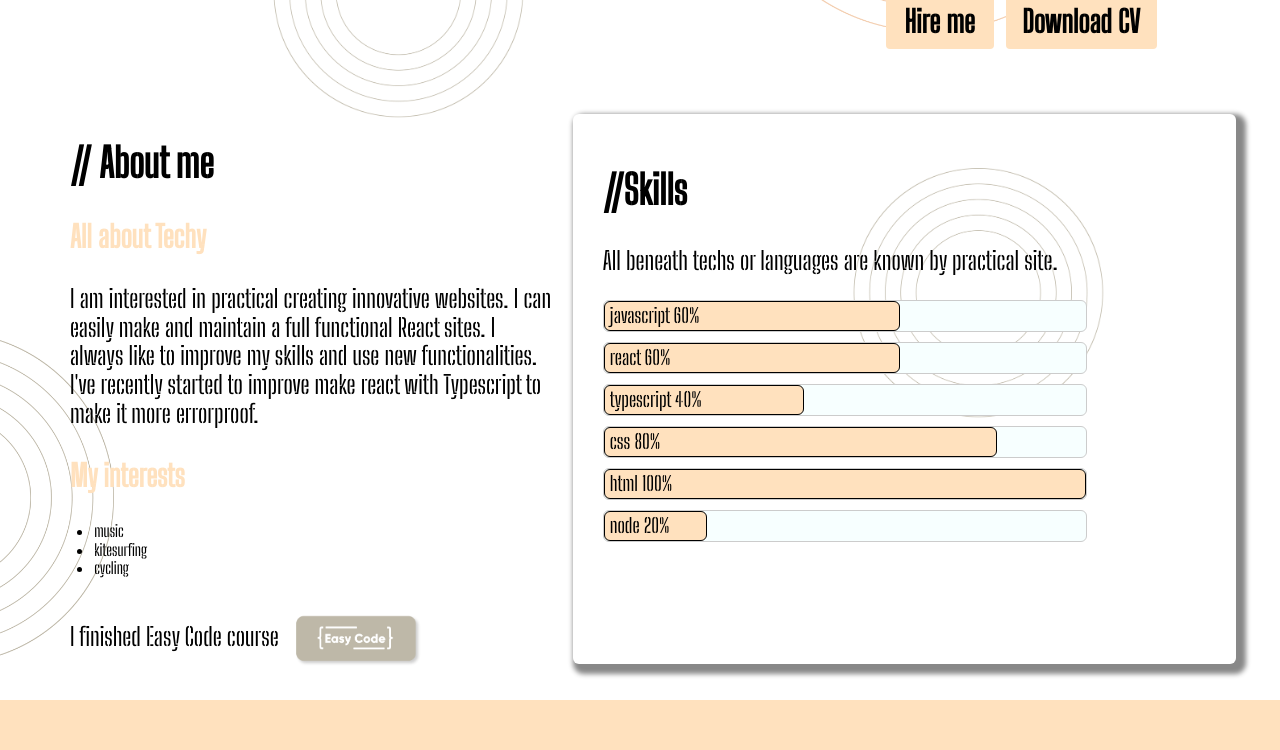
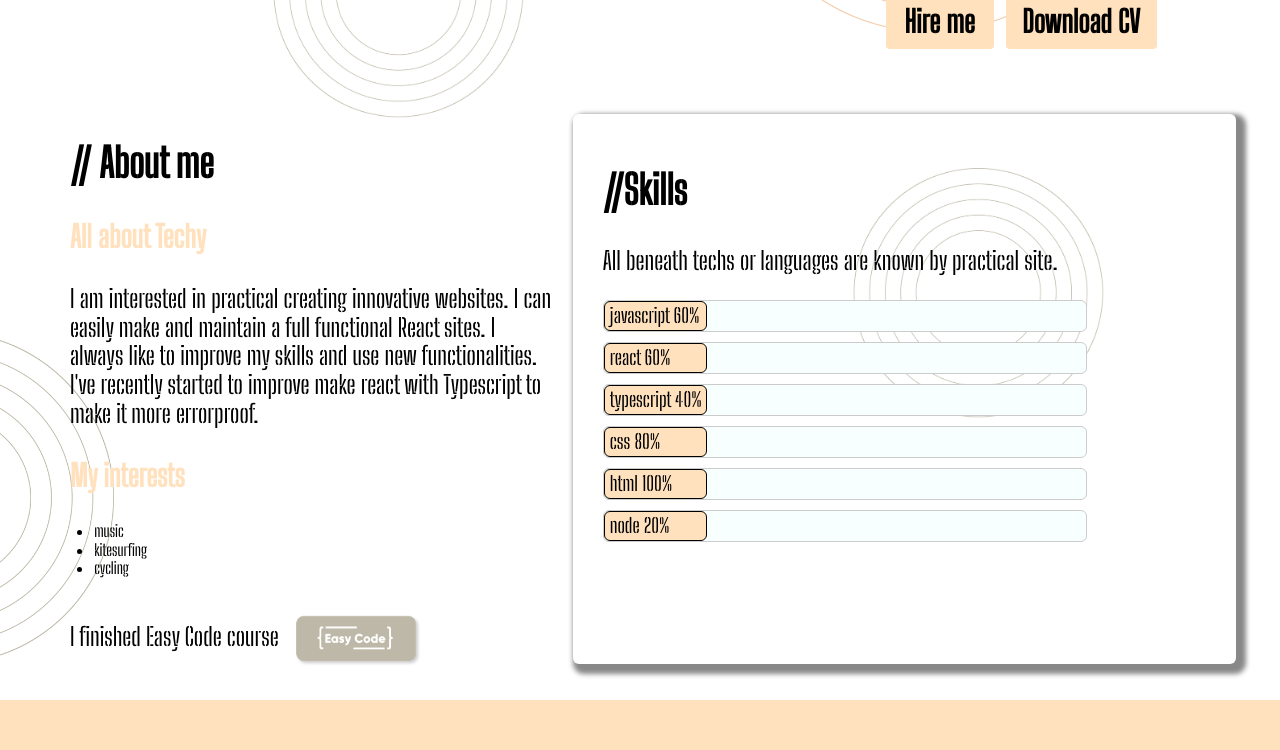
Before and after one commit to marcinfabisiak97/project1PortfolioReact, a React (Create React App) app: page / in a window 1280 px wide. Shown: the part 603-1353 px from the top of the page. Built offline with nearby package versions, Linux system fonts and the light colour scheme.

Commit message:
animation bars

```diff
--- a/src/components/main-upperpartanddownpart/index.js
+++ b/src/components/main-upperpartanddownpart/index.js
@@ -4,23 +4,30 @@ import github from '../../assets/github_icon.png';
 import devicon from '../../assets/dev_icon.png';
 import easycode from '../../assets/easy_code_button.png';
 import cv from '../../assets/cv.pdf';
+import { useState, useRef, useEffect } from 'react';
 const Upperpartanddownpart = ({ aboutref, skillref, myworkref, blogref, contactref }) => {
+    const [scrolled, setScrolled] = useState(false);
+    const dref = useRef(null);
+    const handleScroll = () => {
+        const YPosition = dref.current.getBoundingClientRect().top;
+        const offset = window.scrollY;
+        if (offset > YPosition) {
+            setScrolled(true);
+        } else {
+            setScrolled(false);
+        }
+    };
+    useEffect(() => {
+        window.addEventListener("scroll", handleScroll);
+    });
     const myBar = [
-
-        { 'klas': 'bar-javascript', 'text': 'javascript 60%' },
-        { 'klas': 'bar-react', 'text': 'react 60%' },
-        { 'klas': 'bar-typescript', 'text': 'typescript 40%' },
-        { 'klas': 'bar-css', 'text': 'css 80%' },
-        { 'klas': 'bar-html', 'text': 'html 100%' },
-        { 'klas': 'bar-node', 'text': 'node 20%' },
+        { 'styl': '60%', 'klas': 'bar-javascript', 'text': 'javascript 60%' },
+        { 'styl': '60%', 'klas': 'bar-react', 'text': 'react 60%' },
+        { 'styl': '40%', 'klas': 'bar-typescript', 'text': 'typescript 40%' },
+        { 'styl': '80%', 'klas': 'bar-css', 'text': 'css 80%' },
+        { 'styl': '100%', 'klas': 'bar-html', 'text': 'html 100%' },
+        { 'styl': '20%', 'klas': 'bar-node', 'text': 'node 20%' },
     ]
-    const Bar = (props) => {
-        return (
-            <div className="wrapper-bar">
-                <div className={props.klas}>{props.text}</div>
-            </div>
-        )
-    }
 
     const ButtonMailto = ({ mailto }) => {
         return (
@@ -82,19 +89,25 @@ const Upperpartanddownpart = ({ aboutref, skillref, myworkref, blogref, contactr
                         <li>kitesurfing</li>
                         <li>cycling</li>
                     </ul>
-                    <p>I finished Easy Code course <img src={easycode} /></p>
+                    <p>I finished Easy Code course <img src={easycode} alt="easycode" /></p>
                 </div>
-                <div className="main-wrapper_bars">
+                <div className="main-wrapper_bars" ref={dref}>
                     <h2 id="skills">//Skills</h2>
                     <p>All beneath techs or languages are known by practical site.</p>
                     {
                         myBar.map((el, index) => {
-                            return (<Bar key={index} klas={el.klas} text={el.text} />)
+                            return (
+                                <div className="wrapper-bar" >
+                                    <div key={index} style={{ width: `${(scrolled ? el.styl : "20%")}` }} className={el.klas}>
+                                        {el.text}
+                                    </div>
+                                </div>
+                            )
                         })
                     }
                 </div>
             </div>
-        </div>
+        </div >
     )
 }
 export default Upperpartanddownpart;
--- a/src/components/main-wrapper_tools/index.js
+++ b/src/components/main-wrapper_tools/index.js
@@ -12,7 +12,7 @@ const Mainwrappertools = ({ aboutref, skillref, myworkref, blogref, contactref }
   const [scrolled, setScrolled] = useState(false);
   const ourRef = useRef(null);
   const handleScroll = () => {
-    const YPosition = ourRef.current.getBoundingClientRect().top
+    const YPosition = ourRef.current.getBoundingClientRect().top;
     const offset = window.scrollY;
     if (offset > YPosition) {
       setScrolled(true);
@@ -35,10 +35,10 @@ const Mainwrappertools = ({ aboutref, skillref, myworkref, blogref, contactref }
   ]
 
   return (
-    <div className="main-wrapper_tools" ref={myworkref} ref={ourRef}>
+    <div className="main-wrapper_tools" ref={myworkref} >
       <h2>//Tools</h2>
       <h3>My essentials</h3>
-      <div className="main-tollsicon" >
+      <div className="main-tollsicon" ref={ourRef}>
         {
           myTools.map((el, index) => {
             return (
--- a/src/styles/mixins.scss
+++ b/src/styles/mixins.scss
@@ -1,12 +1,28 @@
 @function pxToRem($pxsize, $rembase: 16) {
-    @return ($pxsize / $rembase)+rem;
+  @return ($pxsize / $rembase) + rem;
 }
 
 @mixin boxShadow($arg) {
   -webkit-box-shadow: $arg;
   box-shadow: $arg;
 }
+@mixin myFlex() {
+  $prefixes: (-webkit-box, -ms-flexbox, -webkit-flex, flex);
 
+  @each $prefix in $prefixes {
+    display: $prefix;
+  }
+}
+@mixin bar {
+  @include myFlex();
+  transition: 1s width;
+  padding-left: $space-xx-small;
+  align-items: center;
+  background-color: $c-negroni;
+  border: 1px solid $c-black;
+  border-radius: 6px;
+  height: 28px;
+}
 @mixin myFlex() {
   $prefixes: (-webkit-box, -ms-flexbox, -webkit-flex, flex);
 
@@ -15,8 +31,7 @@
   }
 }
 
-@mixin createFlex($flexDirection:false, $boxD:false, $boxO:false) {
-
+@mixin createFlex($flexDirection: false, $boxD: false, $boxO: false) {
   @if $flexDirection {
     -webkit-box-orient: $boxO;
     -webkit-box-direction: $boxD;
@@ -31,9 +46,7 @@
 
     .col-#{$index} {
       width: $size;
-
     }
-
   }
 }
 
@@ -51,7 +64,7 @@
 // 	background-color: $bcolor;
 // 	}
 // }
-.main-info{
+.main-info {
   background-color: $c-cloudy;
   color: scale-color($c-cloudy, $lightness: 10%);
 }
--- a/src/styles/themes/default/components/_section.scss
+++ b/src/styles/themes/default/components/_section.scss
@@ -161,80 +161,27 @@
 .bar {
   color: $c-nightRider;
 
-  &-php {
-    @include myFlex();
-    padding-left: $space-xx-small;
-    align-items: center;
-    width: 20%;
-    background-color: $c-negroni;
-    border: 1px solid $c-black;
-    border-radius: 6px;
-    height: 28px;
-  }
-
   &-javascript {
-    @include myFlex();
-    padding-left: $space-xx-small;
-    align-items: center;
-    width: 60%;
-    background-color: $c-negroni;
-    border: 1px solid $c-black;
-    border-radius: 6px;
-    height: 28px;
+    @include bar;
   }
 
   &-css {
-    @include myFlex();
-    padding-left: $space-xx-small;
-    align-items: center;
-    width: 80%;
-    background-color: $c-negroni;
-    border: 1px solid $c-black;
-    border-radius: 6px;
-    height: 28px;
+    @include bar;
   }
 
   &-html {
-    @include myFlex();
-    padding-left: $space-xx-small;
-    align-items: center;
-    width: 100%;
-    background-color: $c-negroni;
-    border: 1px solid $c-black;
-    border-radius: 6px;
-    height: 28px;
+    @include bar;
   }
 
   &-node {
-    @include myFlex();
-    padding-left: $space-xx-small;
-    align-items: center;
-    width: 20%;
-    background-color: $c-negroni;
-    border: 1px solid $c-black;
-    border-radius: 6px;
-    height: 28px;
+    @include bar;
   }
 
   &-react {
-    @include myFlex();
-    padding-left: $space-xx-small;
-    align-items: center;
-    width: 60%;
-    background-color: $c-negroni;
-    border: 1px solid $c-black;
-    border-radius: 6px;
-    height: 28px;
+    @include bar;
   }
   &-typescript {
-    @include myFlex();
-    padding-left: $space-xx-small;
-    align-items: center;
-    width: 40%;
-    background-color: $c-negroni;
-    border: 1px solid $c-black;
-    border-radius: 6px;
-    height: 28px;
+    @include bar;
   }
 }
 
```
Lines whose indentation alone changed are shown as unchanged.
